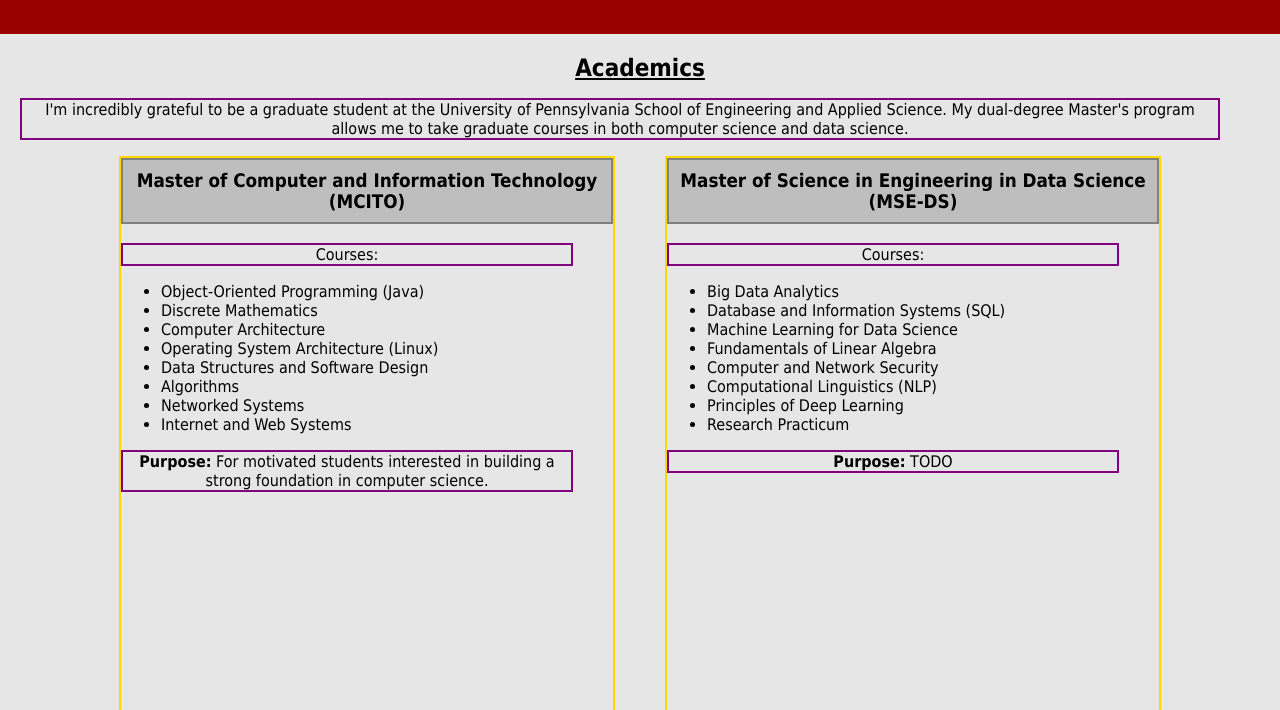
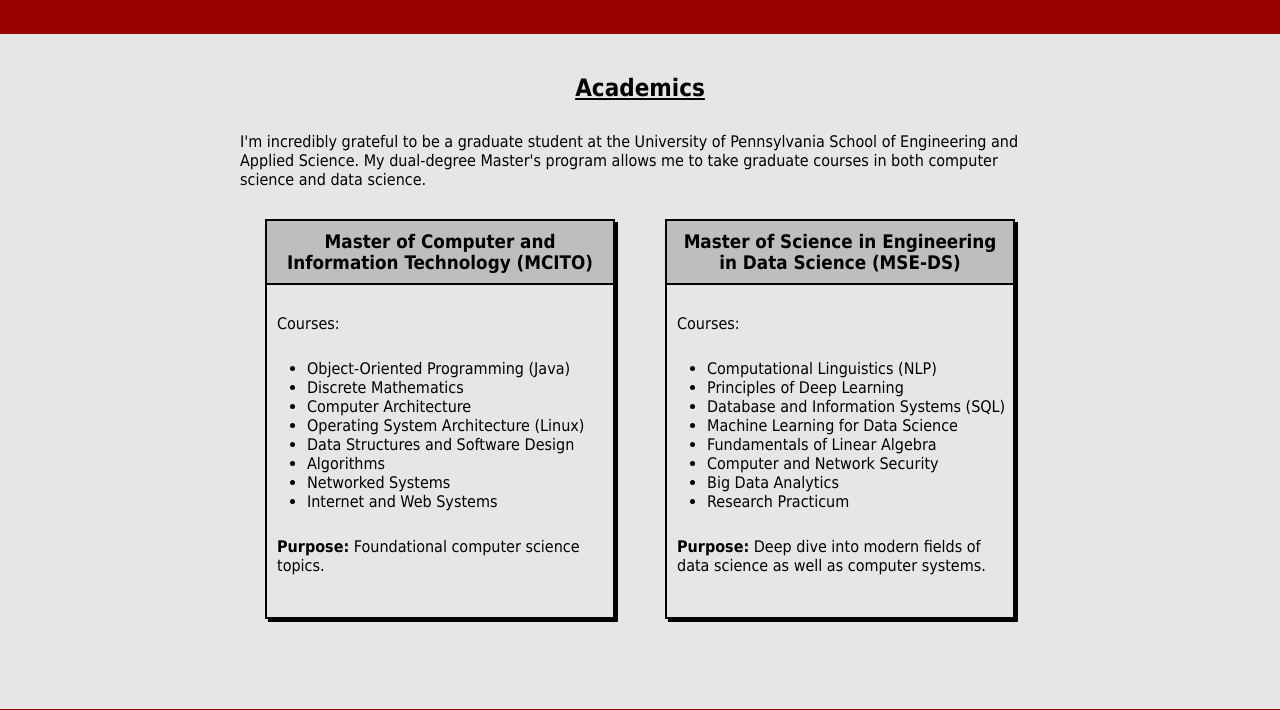
Before and after one commit to MisutaKohi/MisutaKohi.github.io, a plain HTML site: page index.html in a window 1280 px wide. Shown: the part 1566-2276 px from the top of the page. Drawn offline with Linux system fonts and the light colour scheme.

Commit message:
Finish off master tiles and update information

```diff
--- a/index.html
+++ b/index.html
@@ -102,22 +102,22 @@
                         <li>Networked Systems</li>
                         <li>Internet and Web Systems</li>
                     </ul>
-                    <p><strong>Purpose:</strong> For motivated students interested in building a strong foundation in computer science.</p>
+                    <p><strong>Purpose:</strong> Foundational computer science topics.</p>
                 </div>
                 <div class="master">
                     <h3>Master of Science in Engineering in Data Science (MSE-DS)</h3>
                     <p>Courses:</p>
                     <ul>
-                        <li>Big Data Analytics</li>
+                        <li>Computational Linguistics (NLP)</li>
+                        <li>Principles of Deep Learning</li>
                         <li>Database and Information Systems (SQL)</li>
                         <li>Machine Learning for Data Science</li>
                         <li>Fundamentals of Linear Algebra</li>
                         <li>Computer and Network Security</li>
-                        <li>Computational Linguistics (NLP)</li>
-                        <li>Principles of Deep Learning</li>
+                        <li>Big Data Analytics</li>
                         <li>Research Practicum</li>
                     </ul>
-                    <p><strong>Purpose:</strong> TODO</p>
+                    <p><strong>Purpose:</strong> Deep dive into modern fields of data science as well as computer systems.</p>
                 </div>
             </div>
         </div>
--- a/styles.css
+++ b/styles.css
@@ -275,7 +275,7 @@
 
 #academics {
     width: 100%;
-    height: 100vh;
+    height: 675px;
     background-color: var(--third-page-color);
     text-align: center;
     padding: 20px;
@@ -283,28 +283,36 @@
 
 #academics h2 {
     text-decoration: underline;
-    margin: 0;
+    margin: 20px 0 30px 0;
 }
 
-#academics p {
-    margin-right: 40px;
-    border: 2px purple solid;
+#academics > p {
+    margin: 0 auto 30px auto;
+    max-width: 800px;
+    text-align: left;
 }
 
 .masters-wrap {
     display: flex;
+    flex-direction: row;
     gap: 50px;
     justify-content: center;
 }
 
 .master {
-    width: 40%;
-    height: 600px;
-    border: 2px gold solid;
+    width: 350px;
+    height: 400px;
+    border: 2px solid black;
+    box-shadow: 3px 3px black;
+}
+
+.master p {
+    text-align: left;
+    padding: 10px;
 }
 
 .master h3 {
-    border: 2px gray solid;
+    border-bottom: 2px black solid;
     margin-top: 0;
     padding: 10px;
     background-color: var(--shading);
```
